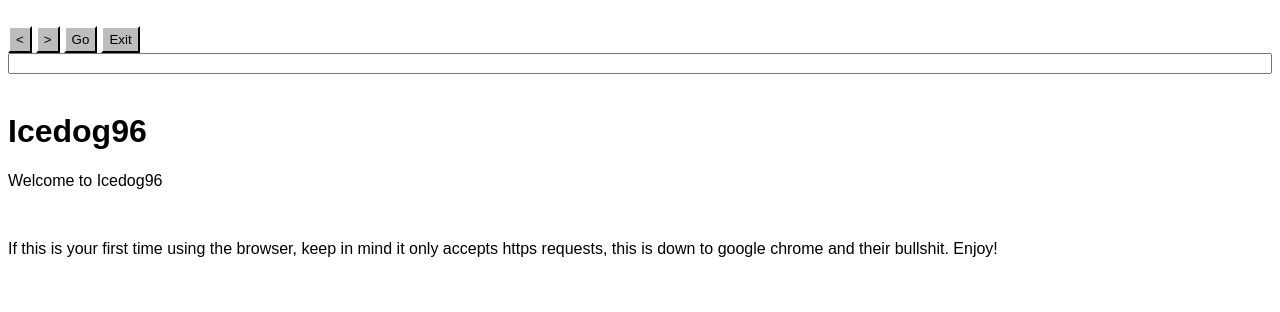
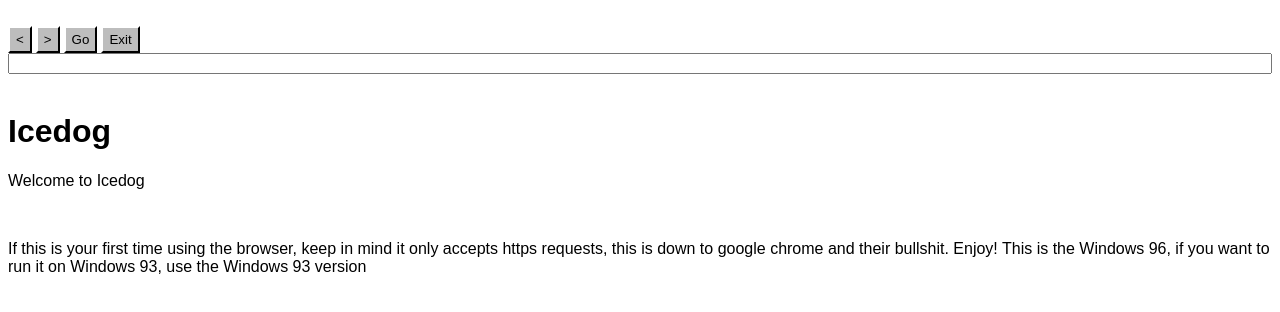
Before and after one commit to Rowan-Bird/Icedog96, a plain HTML site: page Windows 96/Icedog96.html in a window 1280 px wide. Drawn offline with Linux system fonts and the light colour scheme.

Commit message:
Update Icedog96.html

```diff
--- a/Windows 96/Icedog96.html
+++ b/Windows 96/Icedog96.html
@@ -38,7 +38,7 @@ p {
 }
 
 </style>
-<title>Icedog96</title>
+<title>Icedog</title>
 <head>
   <meta charset="utf-8" />
 </head>
@@ -62,8 +62,8 @@ p {
 </div>
 
 <div id="start" style="display:block;">
-  <h1>Icedog96</h1>
-  <p>Welcome to Icedog96</p><br><p>If this is your first time using the browser, keep in mind it only accepts https requests, this is down to google chrome and their bullshit. Enjoy!
+  <h1>Icedog</h1>
+  <p>Welcome to Icedog</p><br><p>If this is your first time using the browser, keep in mind it only accepts https requests, this is down to google chrome and their bullshit. Enjoy! This is the Windows 96, if you want to run it on Windows 93, use the Windows 93 version</p>
 
 </div>
 </html>
```
